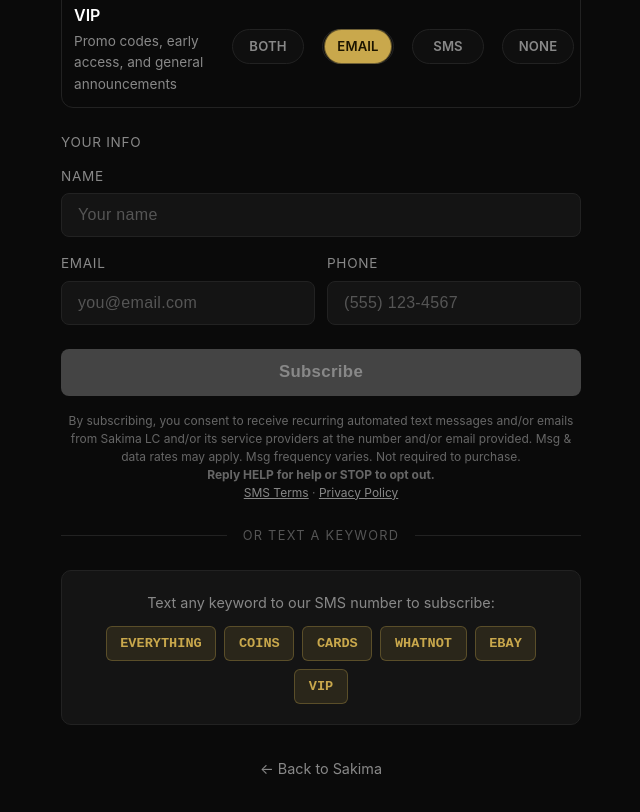
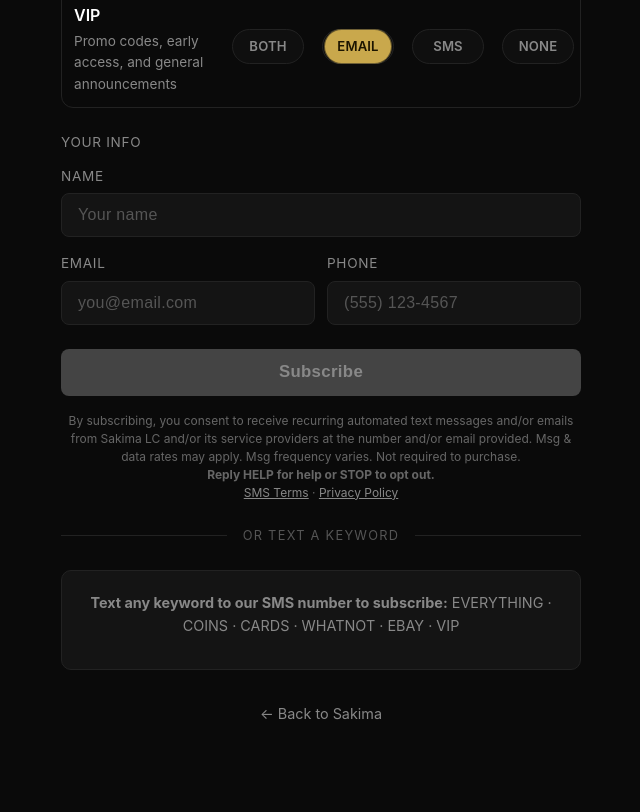
Before and after one commit to ammonfife/sakima.co, a plain HTML site: page sms/index.html in a window 1280 px wide. Shown: the part 1264-2076 px from the top of the page, without its empty margins (319-959 px from the left). After the commit the page ends 2021 px from the top, so only its background shows below. Drawn offline with Linux system fonts and the light colour scheme.

Commit message:
Make keyword list single line

```diff
--- a/sms/index.html
+++ b/sms/index.html
@@ -598,15 +598,7 @@
       <div class="or-divider">or text a keyword</div>
 
       <div class="keyword-section">
-        <p>Text any keyword to our SMS number to subscribe:</p>
-        <div class="keywords">
-          <span class="keyword">EVERYTHING</span>
-          <span class="keyword">COINS</span>
-          <span class="keyword">CARDS</span>
-          <span class="keyword">WHATNOT</span>
-          <span class="keyword">EBAY</span>
-          <span class="keyword">VIP</span>
-        </div>
+        <p><strong>Text any keyword to our SMS number to subscribe:</strong> EVERYTHING · COINS · CARDS · WHATNOT · EBAY · VIP</p>
       </div>
     </div>
 
```
